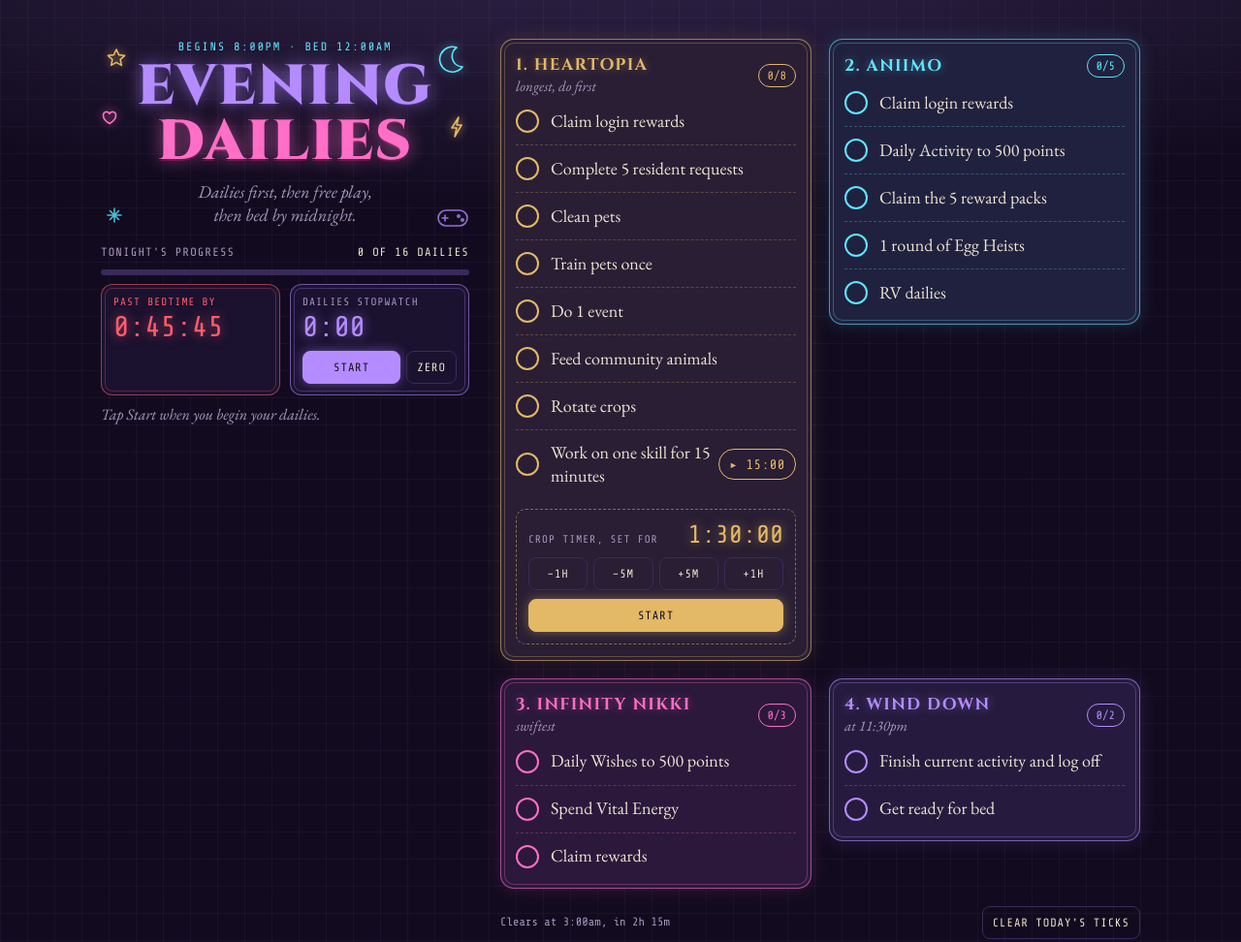
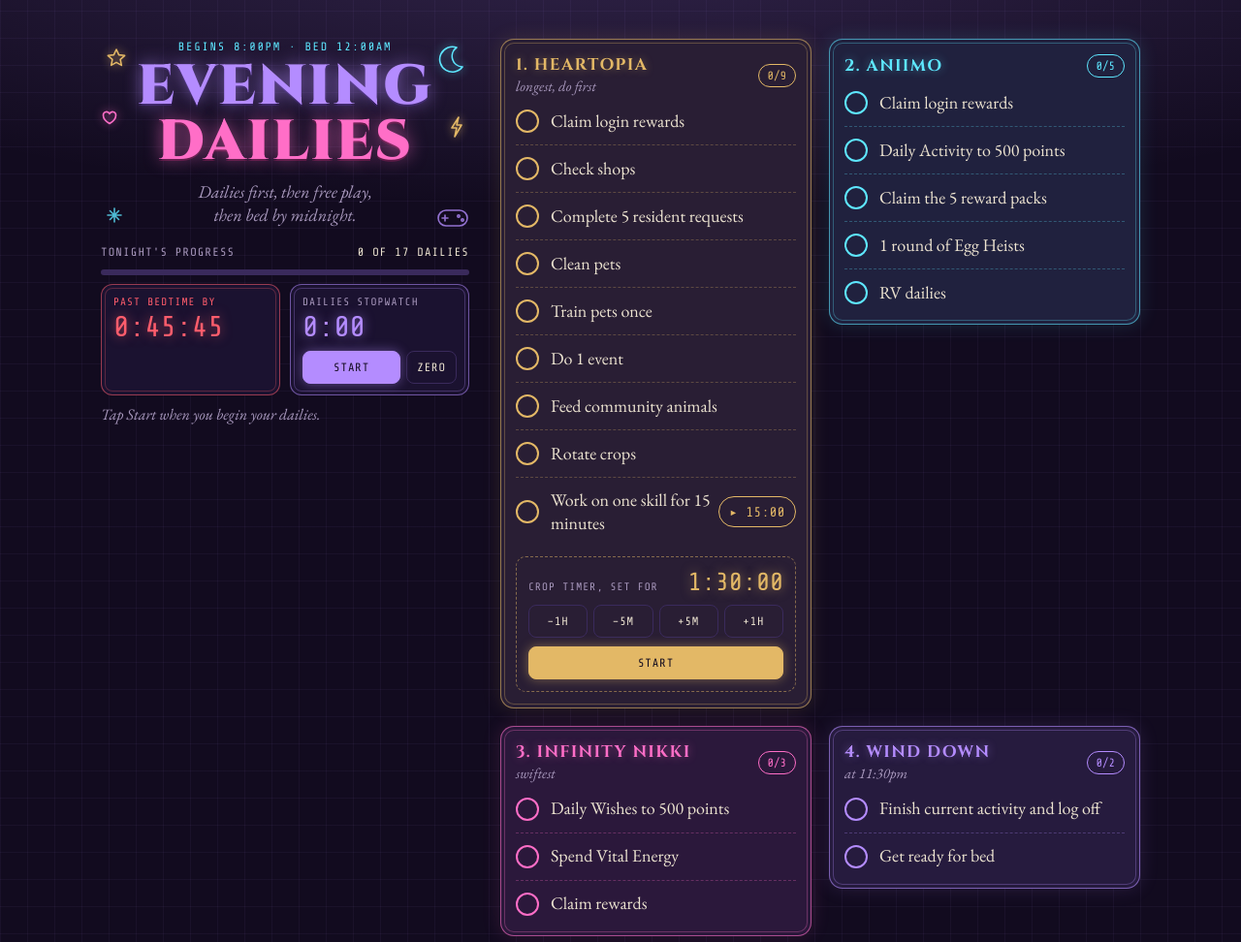
Before and after one commit to faetoplay/hub, a plain HTML site: page evening-dailies/index.html in a window 1280 px wide. Shown: the top 972 px of the page at 97% size. Drawn offline with nearby package versions, Linux system fonts and the light colour scheme.

Commit message:
Add 'Check shops' to Heartopia dailies
Co-Authored-By: Claude Fable 5.2 <noreply@anthropic.com>
Claude-Session: https://claude.ai/code/session_01URenHQpZ2EYF3DLQT4f57b

```diff
--- a/evening-dailies/index.html
+++ b/evening-dailies/index.html
@@ -430,7 +430,7 @@ main { display: flex; flex-direction: column; gap: 14px; min-width: 0; }
   <div class="bar">
     <div class="head">
       <span>Tonight's progress</span>
-      <span class="count" id="count">0 of 16 dailies</span>
+      <span class="count" id="count">0 of 17 dailies</span>
     </div>
     <div class="track" aria-hidden="true"><div class="fill" id="fill"></div></div>
     <div class="timers">
@@ -472,6 +472,7 @@ main { display: flex; flex-direction: column; gap: 14px; min-width: 0; }
   var SECTIONS = [
     { id: "heartopia", name: "Heartopia", tone: "heart", note: "longest, do first", daily: true, items: [
       ["h-login", "Claim login rewards"],
+      ["h-shops", "Check shops"],
       ["h-requests", "Complete 5 resident requests"],
       ["h-clean", "Clean pets"],
       ["h-train", "Train pets once"],
```
